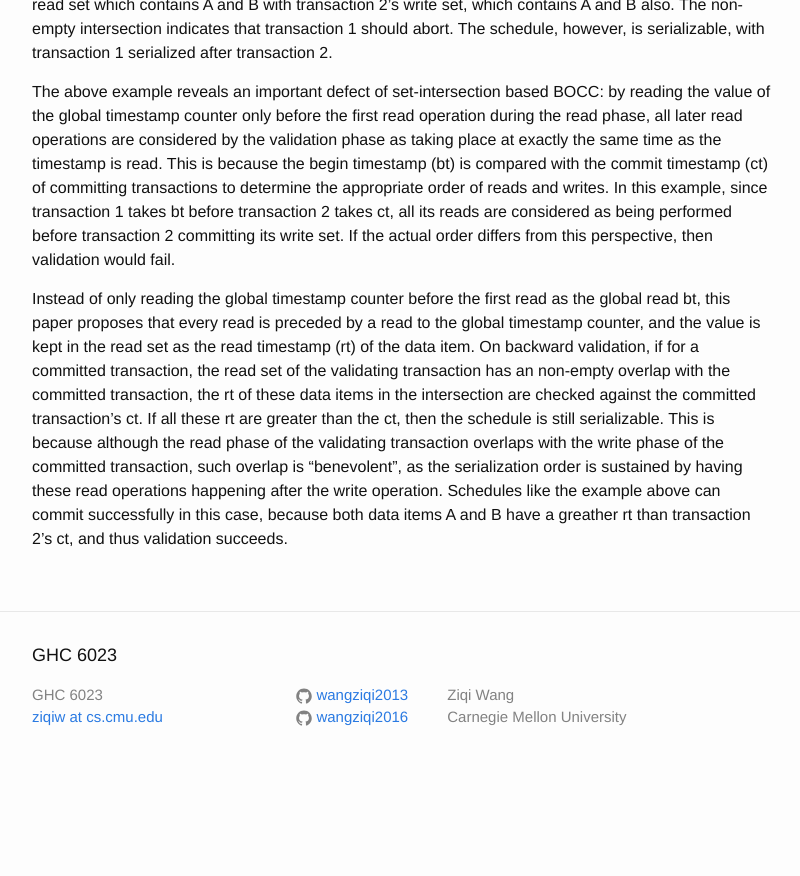
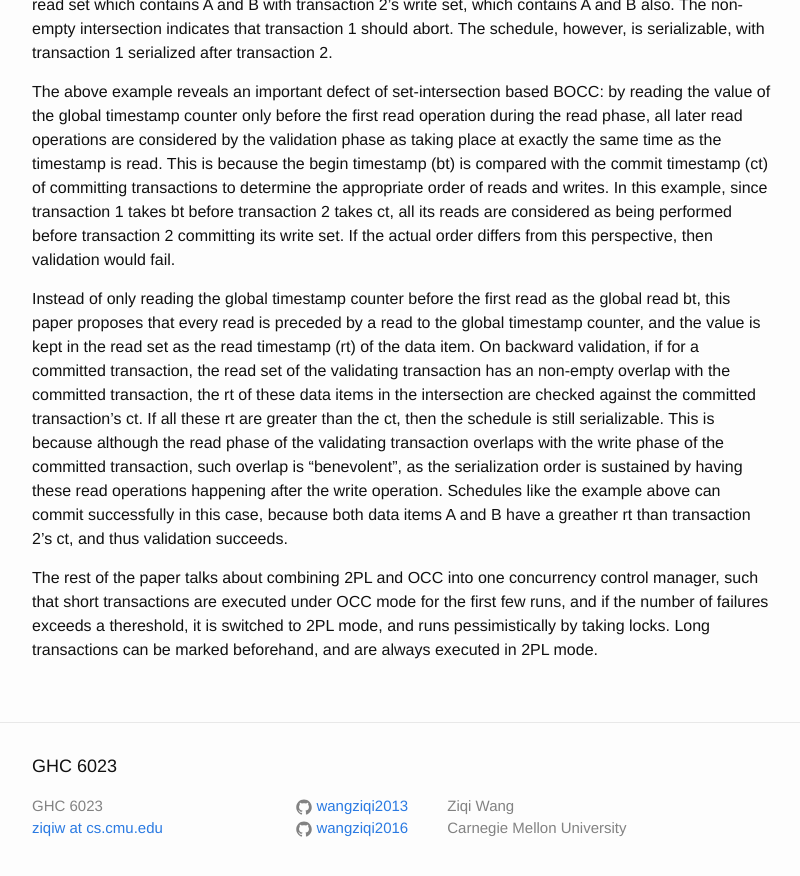
Before and after one commit to wangziqi2013/wangziqi2013.github.io, a Jekyll site: the page built from _posts/2018-04-04-cc-in-dbms-a-step-towards-the-integration-of-occ-and-locking.markdown, in a window 1280 px wide and 900 px high, scrolled down 1362 px. Shown: the top 876 px of the window, without its empty margins (238-1038 px from the left). Built offline with Jekyll 4.4.1, drawn with Linux system fonts in a browser that asks for light colours; before the commit the page ends 2151 px from its top, so only the background shows below that.

Commit message:
Different modes for short and long transactions

```diff
--- a/_posts/2018-04-04-cc-in-dbms-a-step-towards-the-integration-of-occ-and-locking.markdown
+++ b/_posts/2018-04-04-cc-in-dbms-a-step-towards-the-integration-of-occ-and-locking.markdown
@@ -71,3 +71,8 @@ such overlap is "benevolent", as the serialization order is sustained by having
 operations happening after the write operation. Schedules like the example above can commit successfully
 in this case, because both data items A and B have a greather rt than transaction 2's ct, and thus
 validation succeeds.
+
+The rest of the paper talks about combining 2PL and OCC into one concurrency control manager, such that
+short transactions are executed under OCC mode for the first few runs, and if the number of failures
+exceeds a thereshold, it is switched to 2PL mode, and runs pessimistically by taking locks. Long
+transactions can be marked beforehand, and are always executed in 2PL mode.
```
